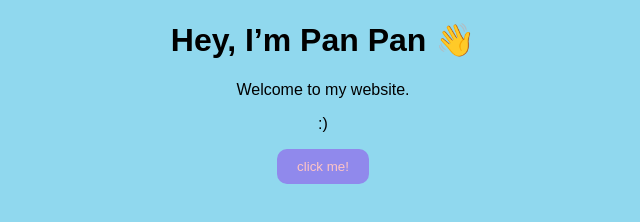
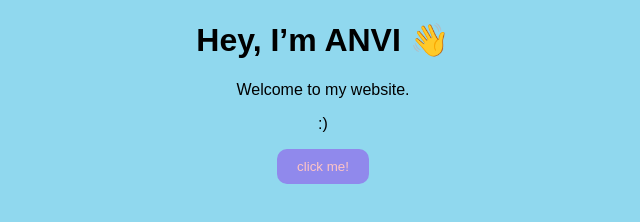
Before and after one commit to as-869/asite, a plain HTML site: page index.html in a window 1280 px wide. Shown: the whole page, without its empty margins (317-957 px from the left). Drawn offline with Linux system fonts and the light colour scheme.

Commit message:
Update index.html

```diff
--- a/index.html
+++ b/index.html
@@ -6,7 +6,7 @@
   <script src="script.js"></script>
 </head>
 <body>
-  <h1>Hey, I’m Pan Pan 👋</h1>
+  <h1>Hey, I’m ANVI 👋</h1>
   <p>Welcome to my website.</p>
   <p> :) </p>
   <button onclick="sayHi()">click me!</button>
```
